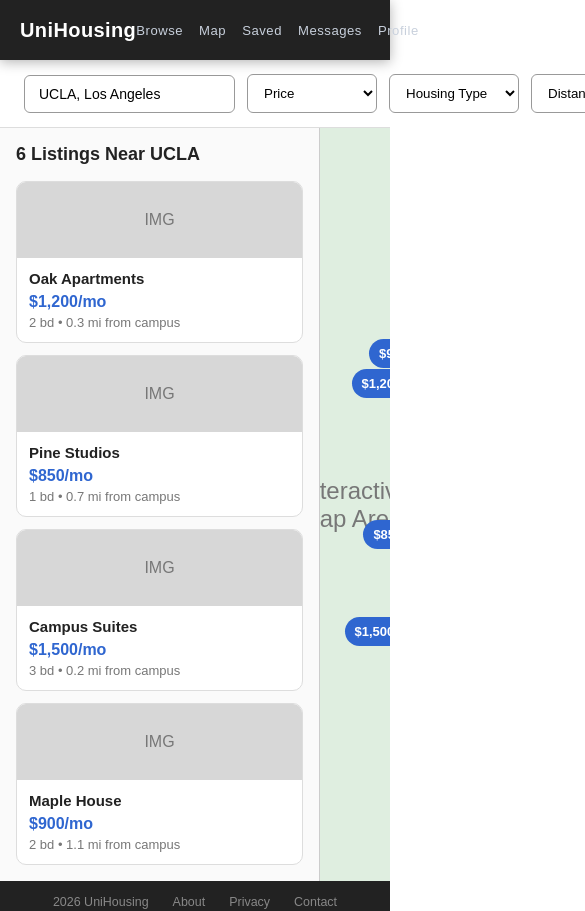
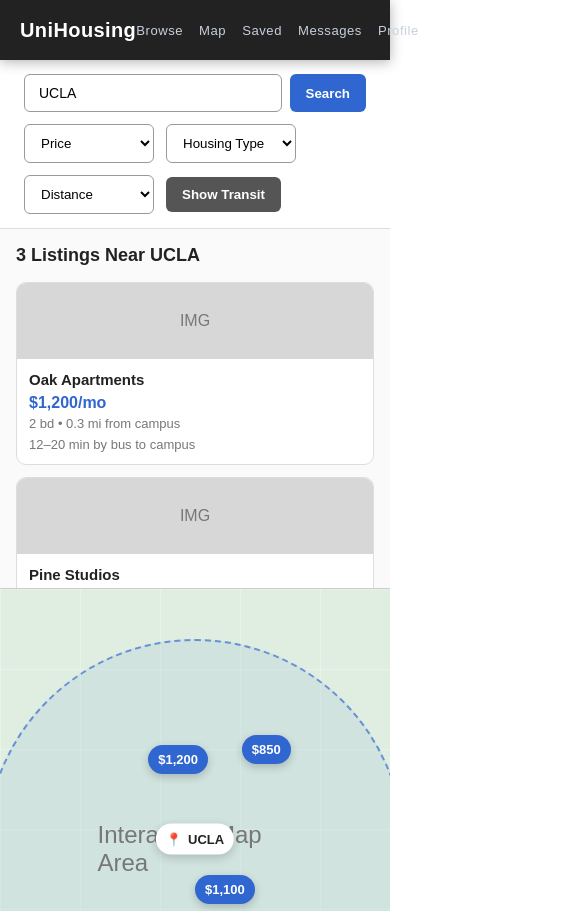
Before and after one commit to vmrenter-code/housing-website, a React (Create React App) app: page /map in a window 390 px wide. Shown: the top 911 px of the page, 585 px wide, since content can reach past the window. Built offline with nearby package versions, Linux system fonts and the light colour scheme.

Commit message:
Mapview page

```diff
--- a/src/pages/MapVIew.js
+++ b/src/pages/MapVIew.js
@@ -1,11 +1,66 @@
-import React, { useState } from 'react';
+import React, { useEffect, useState } from 'react';
+import { useNavigate, useSearchParams } from 'react-router-dom';
 import Navbar from '../components/Navbar';
 import Footer from '../components/Footer';
 import listings from '../data/mockListings';
 import './MapView.css';
 
+const markerPositions = [
+  { top: '30%', left: '38%' },
+  { top: '28%', left: '62%' },
+  { top: '55%', left: '50%' },
+  { top: '68%', left: '32%' },
+  { top: '58%', left: '72%' },
+  { top: '72%', left: '56%' },
+];
+
+const transitStops = [
+  { name: 'Bus Stop A', top: '42%', left: '45%' },
+  { name: 'Bus Stop B', top: '63%', left: '66%' },
+  { name: 'Metro Station', top: '48%', left: '78%' },
+];
+
 export default function MapView() {
-  const [searchValue, setSearchValue] = useState('UCLA, Los Angeles');
+  const navigate = useNavigate();
+  const [searchParams] = useSearchParams();
+
+  const query = searchParams.get('query') || 'UCLA';
+  const [searchValue, setSearchValue] = useState(query);
+  const [priceLimit, setPriceLimit] = useState('any');
+  const [homeType, setHomeType] = useState('any');
+  const [distanceLimit, setDistanceLimit] = useState('any');
+  const [showTransit, setShowTransit] = useState(false);
+
+  useEffect(() => {
+    setSearchValue(query);
+  }, [query]);
+
+  const handleSubmit = (event) => {
+    event.preventDefault();
+    navigate(`/map?query=${encodeURIComponent(searchValue.trim() || 'UCLA')}`);
+  };
+
+  let filteredListings = listings.filter((listing) =>
+    listing.university.toLowerCase().includes(query.toLowerCase())
+  );
+
+  if (priceLimit !== 'any') {
+    filteredListings = filteredListings.filter(
+      (listing) => listing.priceValue <= Number(priceLimit)
+    );
+  }
+
+  if (homeType !== 'any') {
+    filteredListings = filteredListings.filter(
+      (listing) => listing.homeType === homeType
+    );
+  }
+
+  if (distanceLimit !== 'any') {
+    filteredListings = filteredListings.filter(
+      (listing) => listing.distanceValue <= Number(distanceLimit)
+    );
+  }
 
   return (
     <div className="map-view-page">
@@ -13,33 +68,69 @@ export default function MapView() {
 
       <main className="map-view-main">
         <section className="map-toolbar">
+          <form className="map-search-form" onSubmit={handleSubmit}>
             <input
-            className="map-search-input"
               type="text"
               value={searchValue}
               onChange={(event) => setSearchValue(event.target.value)}
               placeholder="Search address, university, city, or zip code..."
+              className="map-search-input"
             />
 
-          <select className="map-filter">
-            <option>Price</option>
+            <button type="submit" className="map-search-button">
+              Search
+            </button>
+          </form>
+
+          <select
+            className="map-filter"
+            value={priceLimit}
+            onChange={(event) => setPriceLimit(event.target.value)}
+          >
+            <option value="any">Price</option>
+            <option value="900">$900 or less</option>
+            <option value="1200">$1,200 or less</option>
+            <option value="1500">$1,500 or less</option>
           </select>
 
-          <select className="map-filter">
-            <option>Housing Type</option>
+          <select
+            className="map-filter"
+            value={homeType}
+            onChange={(event) => setHomeType(event.target.value)}
+          >
+            <option value="any">Housing Type</option>
+            <option value="Apartment">Apartment</option>
+            <option value="Studio">Studio</option>
+            <option value="House">House</option>
+            <option value="Loft">Loft</option>
           </select>
 
-          <select className="map-filter">
-            <option>Distance</option>
+          <select
+            className="map-filter"
+            value={distanceLimit}
+            onChange={(event) => setDistanceLimit(event.target.value)}
+          >
+            <option value="any">Distance</option>
+            <option value="0.5">Within 0.5 mi</option>
+            <option value="1">Within 1 mi</option>
+            <option value="2">Within 2 mi</option>
           </select>
+
+          <button
+            type="button"
+            className={`transit-toggle ${showTransit ? 'active' : ''}`}
+            onClick={() => setShowTransit(!showTransit)}
+          >
+            {showTransit ? 'Hide Transit' : 'Show Transit'}
+          </button>
         </section>
 
         <section className="map-content">
           <aside className="map-list-panel">
-            <h2>{listings.length} Listings Near UCLA</h2>
+            <h2>{filteredListings.length} Listings Near {query || 'Selected Location'}</h2>
 
             <div className="map-listings">
-              {listings.slice(0, 4).map((listing) => (
+              {filteredListings.map((listing) => (
                 <article key={listing.id} className="map-listing-card">
                   <div className="map-listing-image">IMG</div>
 
@@ -49,6 +140,9 @@ export default function MapView() {
                     <p className="map-listing-meta">
                       {listing.bedrooms} • {listing.distance}
                     </p>
+                    <p className="map-listing-transit">
+                      12–20 min by bus to campus
+                    </p>
                   </div>
                 </article>
               ))}
@@ -56,12 +150,50 @@ export default function MapView() {
           </aside>
 
           <section className="mock-map-area">
-            <div className="map-label">Interactive Map Area</div>
+            <div className="radius-circle"></div>
 
-            <button className="price-marker marker-one">$1,200</button>
-            <button className="price-marker marker-two">$900</button>
-            <button className="price-marker marker-three">$850</button>
-            <button className="price-marker marker-four">$1,500</button>
+            <div className="center-marker">
+              <span>📍</span>
+              <p>{query || 'Center Location'}</p>
+            </div>
+
+            {filteredListings.map((listing, index) => {
+              const position = markerPositions[index % markerPositions.length];
+
+              return (
+                <button
+                  key={listing.id}
+                  className="price-marker"
+                  style={{ top: position.top, left: position.left }}
+                  title={listing.title}
+                >
+                  {listing.price.replace('/mo', '')}
+                </button>
+              );
+            })}
+
+            {showTransit && (
+              <>
+                <div className="transit-route route-one"></div>
+                <div className="transit-route route-two"></div>
+
+                {transitStops.map((stop) => (
+                  <div
+                    key={stop.name}
+                    className="transit-stop"
+                    style={{ top: stop.top, left: stop.left }}
+                    title={stop.name}
+                  >
+                    🚌
+                    <span>{stop.name}</span>
+                  </div>
+                ))}
+              </>
+            )}
+
+            <div className="map-label">
+              Interactive Map Area
+            </div>
           </section>
         </section>
       </main>
--- a/src/pages/MapView.css
+++ b/src/pages/MapView.css
@@ -16,12 +16,38 @@
   background: #ffffff;
 }
 
+.map-search-form {
+  display: flex;
+  gap: 8px;
+  flex: 1;
+  max-width: 520px;
+}
+
 .map-search-input {
-  width: 360px;
+  flex: 1;
   padding: 10px 14px;
   border: 1px solid #999999;
   border-radius: 6px;
   font-size: 14px;
+}
+
+.map-search-button,
+.transit-toggle {
+  padding: 10px 16px;
+  border: none;
+  border-radius: 6px;
+  background: #2f66d0;
+  color: white;
+  font-weight: 600;
+  cursor: pointer;
+}
+
+.transit-toggle {
+  background: #555555;
+}
+
+.transit-toggle.active {
+  background: #14835b;
 }
 
 .map-filter {
@@ -42,6 +68,7 @@
   padding: 16px;
   border-right: 1px solid #cccccc;
   background: #fafafa;
+  overflow-y: auto;
 }
 
 .map-list-panel h2 {
@@ -86,17 +113,26 @@
   font-weight: 700;
 }
 
-.map-listing-meta {
+.map-listing-meta,
+.map-listing-transit {
   margin: 0;
   color: #777777;
   font-size: 13px;
+}
+
+.map-listing-transit {
+  margin-top: 6px;
 }
 
 .mock-map-area {
   position: relative;
   min-height: 650px;
   overflow: hidden;
-  background: #dfeee0;
+  background:
+    linear-gradient(90deg, rgba(255,255,255,0.25) 1px, transparent 1px),
+    linear-gradient(rgba(255,255,255,0.25) 1px, transparent 1px),
+    #dfeee0;
+  background-size: 80px 80px;
 }
 
 .map-label {
@@ -108,8 +144,42 @@
   transform: translate(-50%, -50%);
 }
 
+.center-marker {
+  position: absolute;
+  top: 48%;
+  left: 50%;
+  z-index: 4;
+  display: flex;
+  align-items: center;
+  gap: 6px;
+  padding: 8px 10px;
+  border-radius: 999px;
+  background: white;
+  box-shadow: 0 3px 10px rgba(0, 0, 0, 0.18);
+  transform: translate(-50%, -50%);
+  font-size: 13px;
+  font-weight: 700;
+}
+
+.center-marker p {
+  margin: 0;
+}
+
+.radius-circle {
+  position: absolute;
+  top: 50%;
+  left: 50%;
+  width: 420px;
+  height: 420px;
+  border: 2px dashed rgba(47, 102, 208, 0.65);
+  border-radius: 50%;
+  background: rgba(47, 102, 208, 0.08);
+  transform: translate(-50%, -50%);
+}
+
 .price-marker {
   position: absolute;
+  z-index: 5;
   padding: 7px 10px;
   border: none;
   border-radius: 999px;
@@ -118,24 +188,67 @@
   font-size: 13px;
   font-weight: 700;
   cursor: pointer;
+  box-shadow: 0 3px 8px rgba(0, 0, 0, 0.2);
 }
 
-.marker-one {
-  top: 32%;
-  left: 45%;
+.transit-route {
+  position: absolute;
+  z-index: 2;
+  height: 4px;
+  border-radius: 999px;
+  background: rgba(20, 131, 91, 0.75);
 }
 
-.marker-two {
-  top: 28%;
-  left: 70%;
+.route-one {
+  top: 46%;
+  left: 32%;
+  width: 430px;
+  transform: rotate(18deg);
 }
 
-.marker-three {
-  top: 52%;
-  left: 62%;
+.route-two {
+  top: 60%;
+  left: 43%;
+  width: 360px;
+  transform: rotate(-22deg);
 }
 
-.marker-four {
-  top: 65%;
-  left: 35%;
+.transit-stop {
+  position: absolute;
+  z-index: 6;
+  display: flex;
+  align-items: center;
+  gap: 5px;
+  padding: 6px 8px;
+  border-radius: 999px;
+  background: white;
+  border: 1px solid #14835b;
+  font-size: 12px;
+  font-weight: 600;
+  color: #14835b;
 }
+
+@media (max-width: 900px) {
+  .map-toolbar {
+    flex-wrap: wrap;
+  }
+
+  .map-search-form {
+    max-width: none;
+    width: 100%;
+  }
+
+  .map-content {
+    grid-template-columns: 1fr;
+  }
+
+  .map-list-panel {
+    max-height: 360px;
+    border-right: none;
+    border-bottom: 1px solid #cccccc;
+  }
+
+  .mock-map-area {
+    min-height: 520px;
+  }
+}
```
Also changed, not shown: src/App.js (line endings or trailing spaces). Lines whose indentation alone changed are shown as unchanged.
